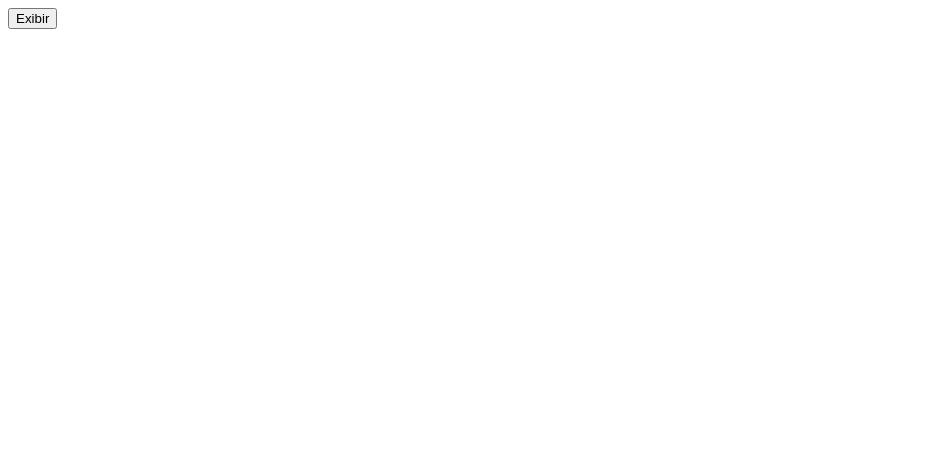
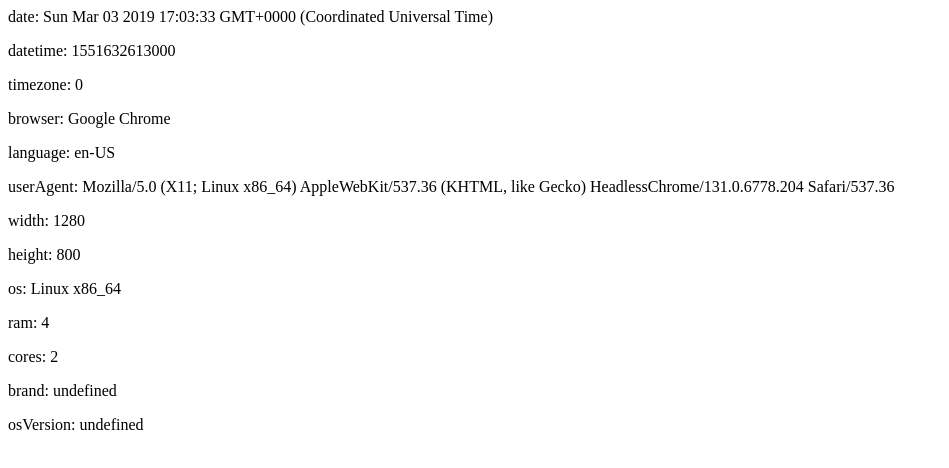
Before and after one commit to matthsena/iudex-js, a plain HTML site: page index.html in a window 1280 px wide. Shown: the whole page, without its empty margins (0-949 px from the left). Drawn offline with Linux system fonts and the light colour scheme.

Commit message:
Assign objects

```diff
--- a/index.html
+++ b/index.html
@@ -6,7 +6,9 @@
 </head>
 
 <body>
-	<button onclick="date.getDate()">Exibir</button>
+	<div id="infos">
+
+	</div>
 	<script defer src="iudex.js"></script>
 </body>
 
--- a/iudex.js
+++ b/iudex.js
@@ -19,11 +19,18 @@ document.addEventListener('readystatechange', () => {
     if (document.readyState === "complete") {
 
         date = new IudexDate();
-        console.log(date.getDate())
         browser = new IudexBrowser();
-        console.log(browser.getBrowser());
         device = new IudexDevice();
-        console.log(device.getDevice());
+
+        let obj = Object.assign({}, date.getDate(), browser.getBrowser(), device.getDevice());
+         console.log(obj)
+        let infos = document.getElementById("infos");
+
+        Object.keys(obj).forEach(value => {
+
+            infos.innerHTML += `<p>${value}: ${obj[value]}</p>`;
+            console.log(value + ":" + obj[value])
+        })
     }
 });
 
```
